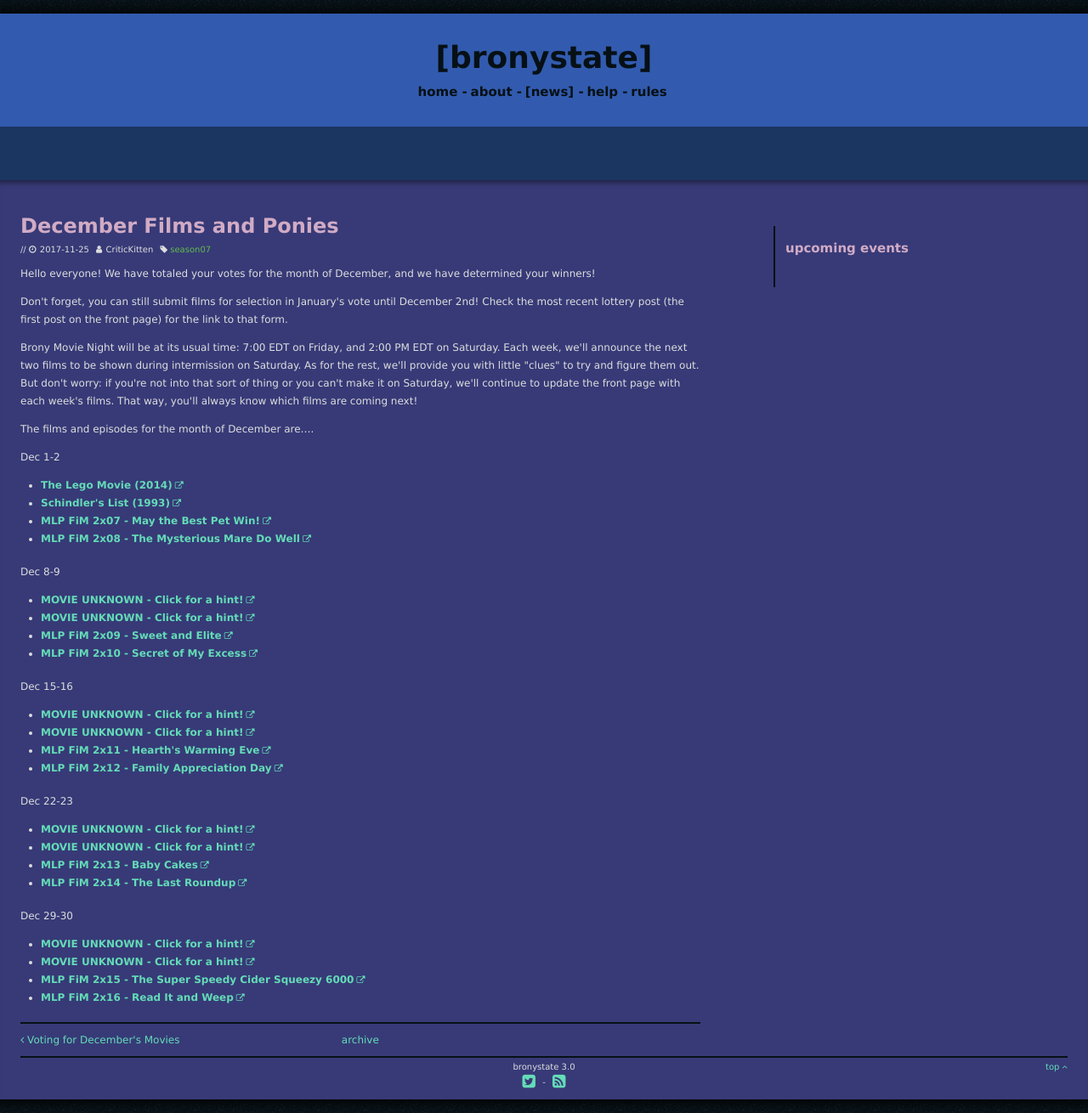
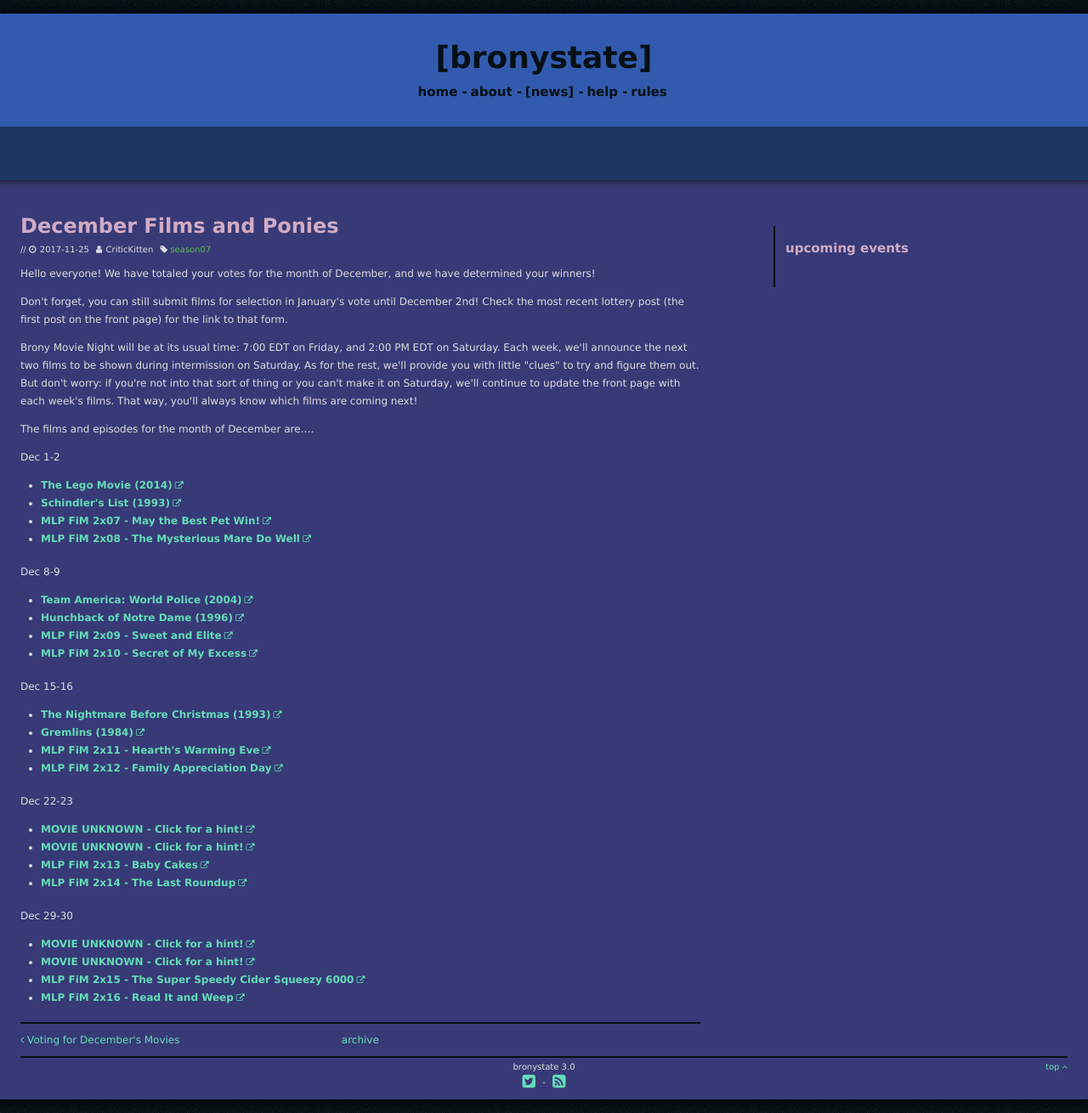
Before and after one commit to Bronystate/brstv3, a Jekyll site: the page built from _posts/2017-11-25-dec17winners.md, in a window 1280 px wide. Shown: the whole page at 85% size. Built offline with Jekyll 4.4.1, drawn with Linux system fonts in a browser that asks for light colours; nearby versions of some CDN libraries.

Commit message:
Update 2017-11-25-dec17winners.md

```diff
--- a/_posts/2017-11-25-dec17winners.md
+++ b/_posts/2017-11-25-dec17winners.md
@@ -20,14 +20,14 @@
 -	**[MLP FiM 2x08 - The Mysterious Mare Do Well][p2]**
 
 Dec 8-9
--	**[MOVIE UNKNOWN - Click for a hint!][m3]**
--	**[MOVIE UNKNOWN - Click for a hint!][m4]**
+-	**[Team America: World Police (2004)][m3]**
+-	**[Hunchback of Notre Dame (1996)][m4]**
 -	**[MLP FiM 2x09 - Sweet and Elite][p3]**
 -	**[MLP FiM 2x10 - Secret of My Excess][p4]**
 
 Dec 15-16
--	**[MOVIE UNKNOWN - Click for a hint!][m5]**
--	**[MOVIE UNKNOWN - Click for a hint!][m6]**
+-	**[The Nightmare Before Christmas (1993)][m5]**
+-	**[Gremlins (1984)][m6]**
 -	**[MLP FiM 2x11 - Hearth's Warming Eve][p5]**
 -	**[MLP FiM 2x12 - Family Appreciation Day][p6]**
 
@@ -45,10 +45,10 @@
 
 [m1]: http://www.imdb.com/title/tt1490017/
 [m2]: http://www.imdb.com/title/tt0108052/
-[m3]: https://crunchbase-production-res.cloudinary.com/image/upload/c_lpad,h_256,w_256,f_jpg/v1401186508/vldb8vop5moqsaeqtslg.png
-[m4]: https://upload.wikimedia.org/wikipedia/en/9/90/RWS_Tarot_00_Fool.jpg
-[m5]: https://i.imgur.com/L1EMJLa.png
-[m6]: https://i.imgur.com/HuvvYVr.jpg
+[m3]: http://www.imdb.com/title/tt0372588/
+[m4]: http://www.imdb.com/title/tt0116583/
+[m5]: http://www.imdb.com/title/tt0107688/
+[m6]: http://www.imdb.com/title/tt0087363/
 [m7]: http://www.doctormacro.com/Images/Rogers,%20Roy/Annex/Annex%20-%20Rogers,%20Roy_02.jpg
 [m8]: http://www.wetpaint.com/wp-content/uploads/2016/05/bert-ernie-gay.jpg
 [m9]: https://www.mariowiki.com/images/thumb/8/84/Frog_Odyssey.JPG/180px-Frog_Odyssey.JPG
```
